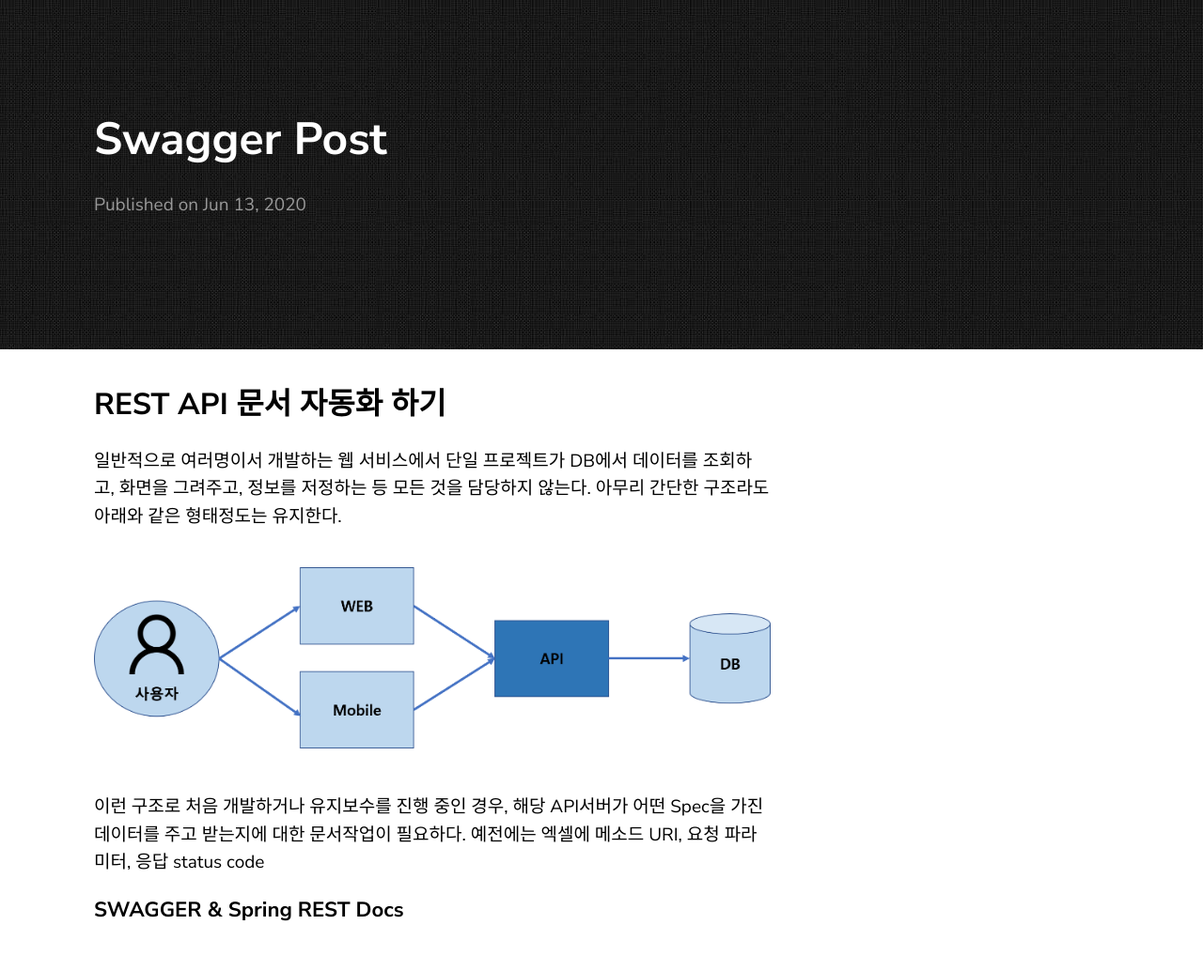
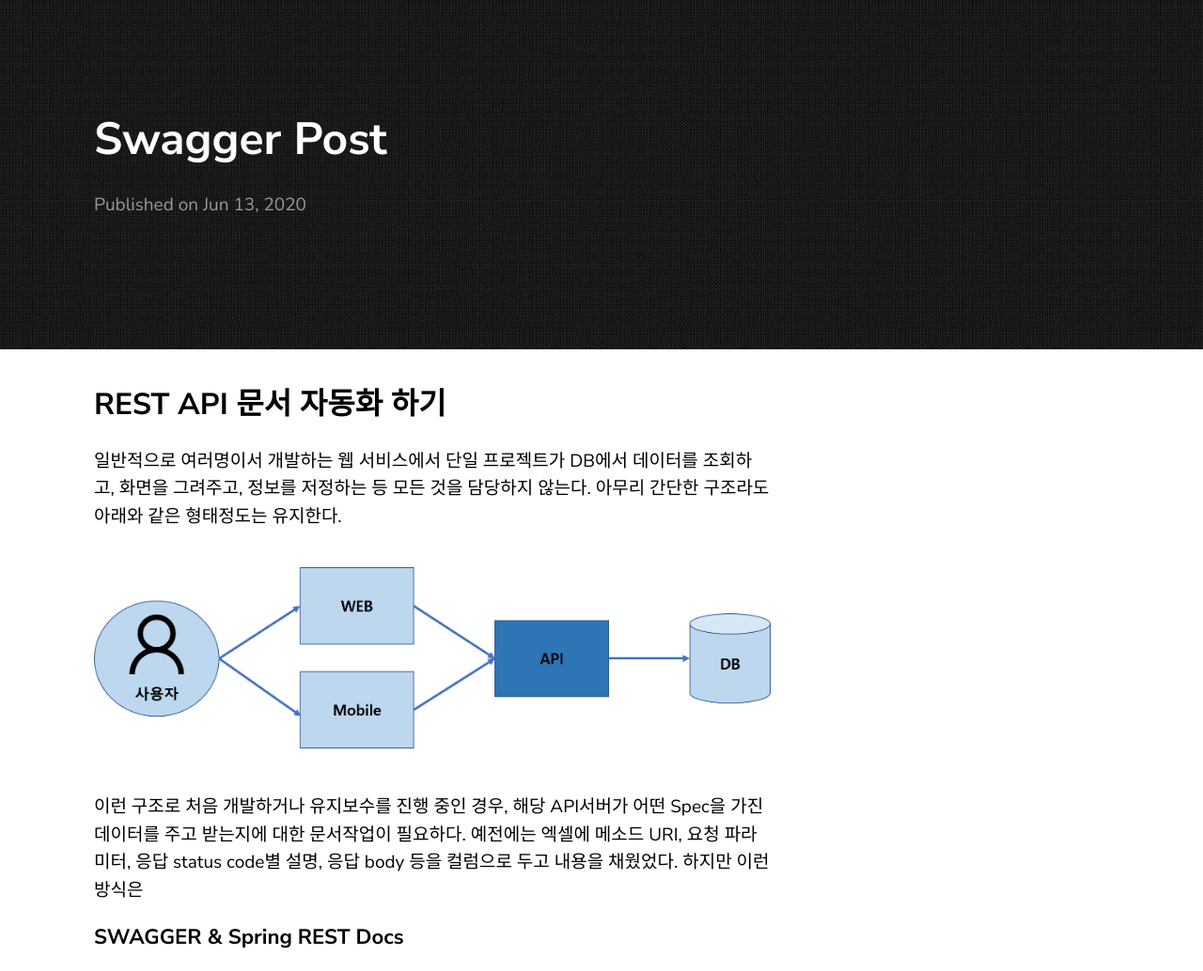
Before and after one commit to rbwls31/rbwls31.github.io, a Jekyll site: the page built from _posts/2020-06-13-swagger-post.markdown, in a window 1280 px wide. Shown: the whole page at 94% size. Built offline with Jekyll 4.4.1, drawn with Linux system fonts in a browser that asks for light colours; our own code applies the rules of GitHub Pages for plain Markdown files; before the commit the page ends 1005 px from its top, so only the background shows below that.

Commit message:
_posts/2020-06-13-swagger-post.markdown updated from https://stackedit.io/

```diff
--- a/_posts/2020-06-13-swagger-post.markdown
+++ b/_posts/2020-06-13-swagger-post.markdown
@@ -4,7 +4,7 @@
 ![web](https://raw.githubusercontent.com/rbwls31/rbwls31.github.io/master/images/WEB.png)
 
 이런 구조로 처음 개발하거나 유지보수를 진행 중인 경우, 해당 API서버가 어떤 Spec을 가진 데이터를 주고 받는지에 대한 문서작업이 필요하다.
-예전에는 엑셀에 메소드 URI, 요청 파라미터, 응답 status code
+예전에는 엑셀에 메소드 URI, 요청 파라미터, 응답 status code별 설명, 응답 body 등을 컬럼으로 두고 내용을 채웠었다.  하지만 이런 방식은
 
 
 ### SWAGGER & Spring REST Docs
```
Also changed, not shown: other parts of _posts/2020-06-13-swagger-post.markdown (+1 -1 lines).
